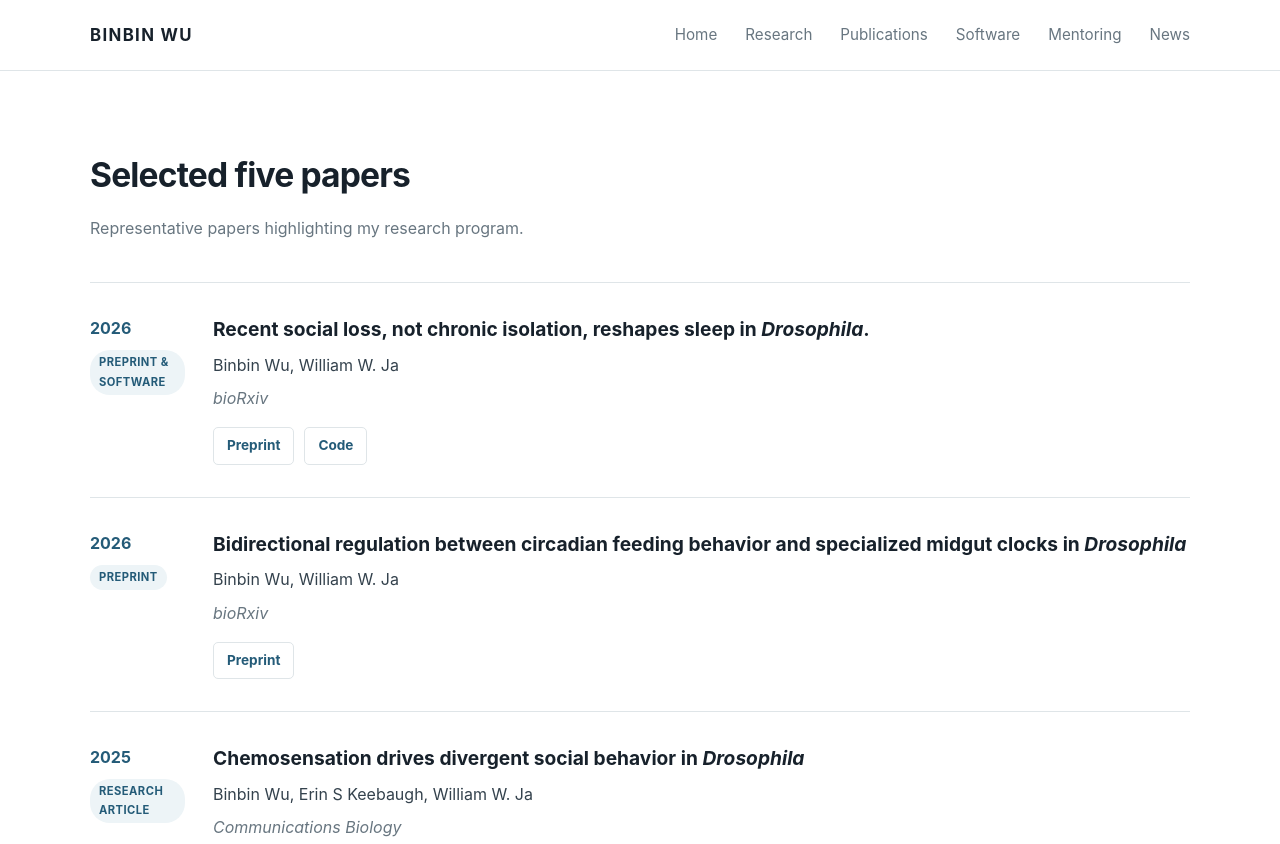
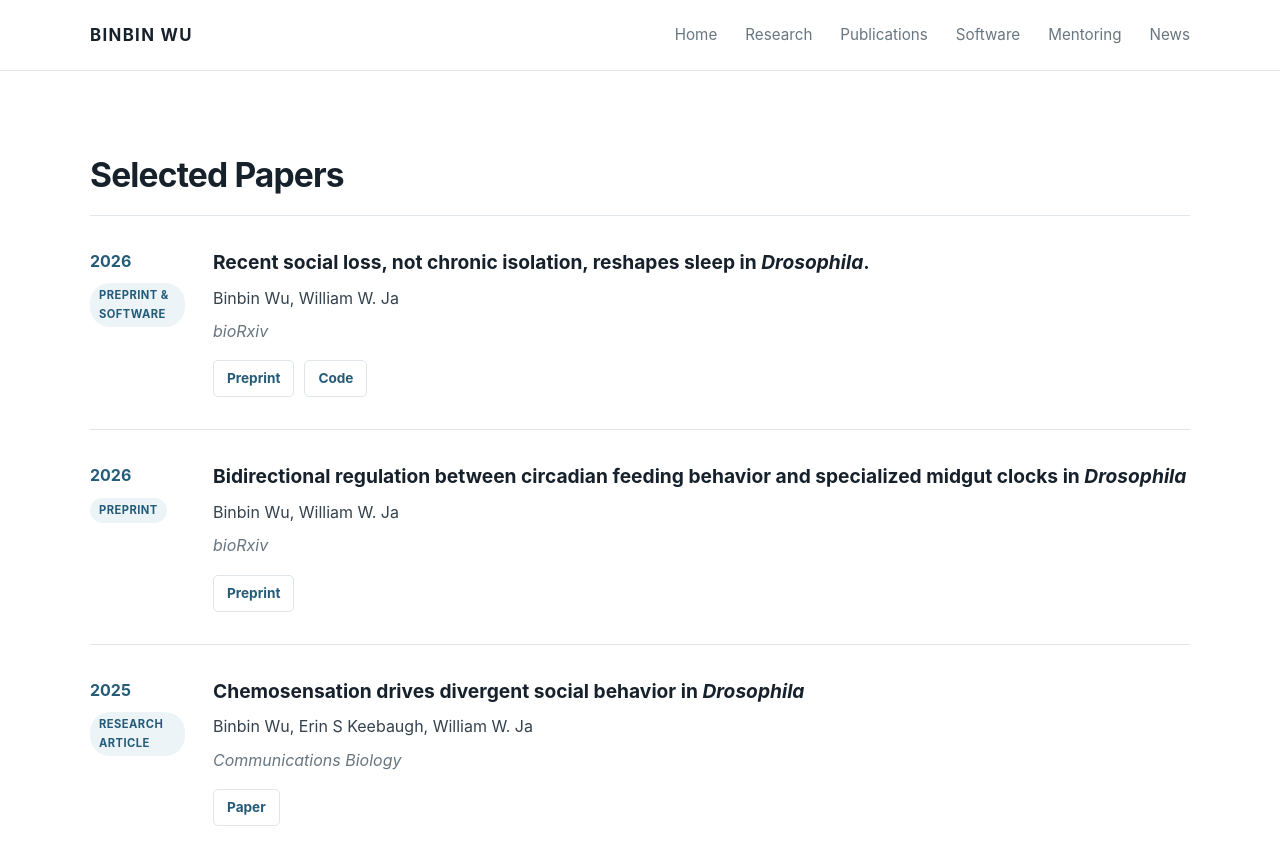
Before and after one commit to Dr-WUBINBIN/Dr-WUBINBIN.github.io, a plain HTML site: page publications.html in a window 1280 px wide. Shown: the top 844 px of the page. Drawn offline with Linux system fonts and the light colour scheme.

Commit message:
Revise title and clean up introductory text
Updated the title and removed the introductory paragraph.

```diff
--- a/publications.html
+++ b/publications.html
@@ -808,16 +808,10 @@
 
         <h2 class="section-title">
 
-            Selected five papers
+            Selected Papers
 
         </h2>
 
-
-        <p class="section-intro">
-
-            Representative papers highlighting my research program.
-
-        </p>
 
 
         <div class="publication-list">
```
